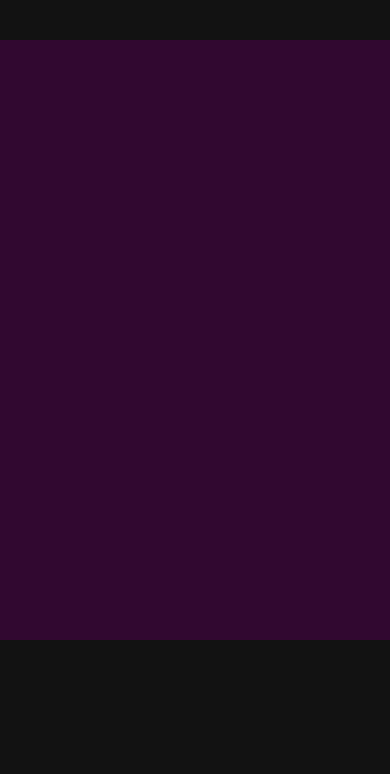
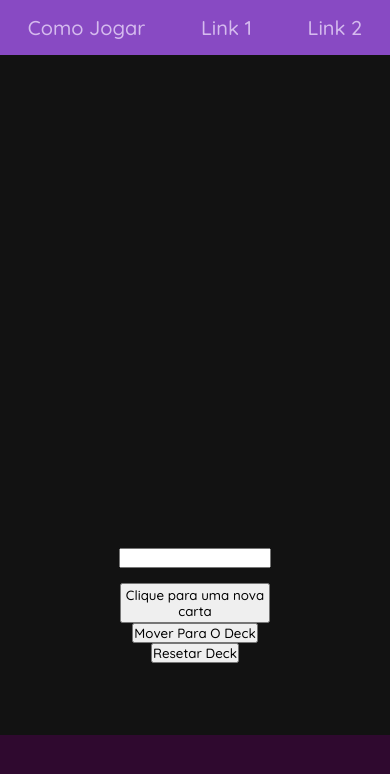
Before and after one commit to ianmarinor/CartasDoDiscord, a plain HTML site: page index.html in a window 390 px wide. Shown: the top 774 px of the page. Drawn offline with Linux system fonts and the light colour scheme.

Commit message:
- Resolvido bug que apagava o site pelo celular

```diff
--- a/script.js
+++ b/script.js
@@ -230,7 +230,7 @@ console.log('pontoPoderEspecial: ', pontoPoderEspecial);
 
 
 let pontoPoderSemCargo = () =>  Math.floor((parseInt(seedString[0]) + parseInt(seedString[1])) / 2 + 1)
-let pontoPoderSemCargoD = () => Math.floor((parseInt(seedString[5]) + parseInt(seedString[1])) / 2 + 1)
+let pontoPoderSemCargoD = () => Math.floor((parseInt(seedString[2]) + parseInt(seedString[3])) / 2 + 1)
 // let pontoPoderSemCargo = () => Math.floor(Math.random() * (10 - 1) + 1)
 // let pontoPoderSemCargoD = () => Math.floor(Math.random() * (10 - 1) + 1)
 // console.log('pontoPoderSemCargo: ', pontoPoderSemCargo);
@@ -239,7 +239,7 @@ let pontoPoderSemCargoD = () => Math.floor((parseInt(seedString[5]) + parseInt(s
 
 
 let pontoPoderPeople = () => Math.floor((parseInt(seedString[0]) + parseInt(seedString[1])) / 2 + 5)
-let pontoPoderPeopleD = () => Math.floor((parseInt(seedString[5]) + parseInt(seedString[1])) / 2 + 5)
+let pontoPoderPeopleD = () => Math.floor((parseInt(seedString[2]) + parseInt(seedString[3])) / 2 + 5)
 // let pontoPoderPeople = () => Math.floor(Math.random() * (20 - 1) + 1)
 // let pontoPoderPeopleD = () => Math.floor(Math.random() * (20 - 1) + 1)
 // console.log('pontoPoderPeople: ', pontoPoderPeople);
@@ -247,7 +247,7 @@ let pontoPoderPeopleD = () => Math.floor((parseInt(seedString[5]) + parseInt(see
 
 
 let pontoPoderGentleman = () => Math.floor((parseInt(seedString[0]) + parseInt(seedString[1])) / 2 + 9)
-let pontoPoderGentlemanD = () => Math.floor((parseInt(seedString[5]) + parseInt(seedString[1])) / 2 + 9)
+let pontoPoderGentlemanD = () => Math.floor((parseInt(seedString[2]) + parseInt(seedString[3])) / 2 + 9)
 // let pontoPoderGentleman = () => Math.floor(Math.random() * (30 - 5) + 5)
 // let pontoPoderGentlemanD = () => Math.floor(Math.random() * (30 - 5) + 5)
 
@@ -257,33 +257,33 @@ let pontoPoderMonarkD = () => Math.floor(Math.random() * 3)
 
 
 let pontoPoderNobre = () => Math.floor((parseInt(seedString[0]) + parseInt(seedString[1])) / 2 + 13)
-let pontoPoderNobreD = () => Math.floor((parseInt(seedString[0]) + parseInt(seedString[1])) / 2 + 13)
+let pontoPoderNobreD = () => Math.floor((parseInt(seedString[2]) + parseInt(seedString[3])) / 2 + 13)
 // let pontoPoderNobre = () => Math.floor(Math.random() * (40 - 15) +15)
 // let pontoPoderNobreD = () => Math.floor(Math.random() * (40 - 15) +15)
 
 
 let pontoPoderLord = () => Math.floor((parseInt(seedString[0]) + parseInt(seedString[1])) / 2 + 17)
-let pontoPoderLordD = () => Math.floor((parseInt(seedString[0]) + parseInt(seedString[1])) / 2 + 17)
+let pontoPoderLordD = () => Math.floor((parseInt(seedString[2]) + parseInt(seedString[3])) / 2 + 17)
 // let pontoPoderLord = () => Math.floor(Math.random() * (35 - 10) + 10)
 // let pontoPoderLordD = () =>Math.floor(Math.random() * (35 - 10) + 10)
 // console.log('pontoPoderLord: ', pontoPoderLord);
 
 
 let pontoPoderMinistro = () => Math.floor((parseInt(seedString[0]) + parseInt(seedString[1])) / 2 + 27)
-let pontoPoderMinistroD = () => Math.floor((parseInt(seedString[0]) + parseInt(seedString[1])) / 2 + 27)
+let pontoPoderMinistroD = () => Math.floor((parseInt(seedString[2]) + parseInt(seedString[3])) / 2 + 27)
 // let pontoPoderMinistro = () => Math.floor(Math.random() * (60 - 30) + 30)
 // let pontoPoderMinistroD = () => Math.floor(Math.random() * (60 - 30) + 30)
 // console.log('pontoPoderMinistro: ', pontoPoderMinistro);
 
 
-let pontoPoderPrimeMinister = () => Math.floor((parseInt(seedString[0]) + parseInt(seedString[1])) / 2 + 37)
-let pontoPoderPrimeMinisterD = () => Math.floor((parseInt(seedString[0]) + parseInt(seedString[1])) / 2 + 37)
+let pontoPoderPrimeMinister = () => Math.floor((parseInt(seedString[0]) + parseInt(seedString[1])) / 2 + 36)
+let pontoPoderPrimeMinisterD = () => Math.floor((parseInt(seedString[2]) + parseInt(seedString[3])) / 2 + 36)
 // let pontoPoderPrimeMinister = () => Math.floor(Math.random() * (70 - 50) + 50)
 // let pontoPoderPrimeMinisterD = () => Math.floor(Math.random() * (70 - 50) + 50)
 
 
-let pontoPoderRNGPremioMarino = () => Math.floor((parseInt(seedString[0]) + parseInt(seedString[1])) / 2 + 60)
-let pontoPoderRNGPremioMarinoD = () => Math.floor((parseInt(seedString[0]) + parseInt(seedString[1])) / 2 + 60)
+let pontoPoderRNGPremioMarino = () => Math.floor((parseInt(seedString[0]) + parseInt(seedString[1])) / 2 + 66)
+let pontoPoderRNGPremioMarinoD = () => Math.floor((parseInt(seedString[2]) + parseInt(seedString[3])) / 2 + 66)
 // let pontoPoderRNGPremioMarino = () => Math.floor(Math.random() * (150 - 90) + 90)
 // let pontoPoderRNGPremioMarinoD = () => Math.floor(Math.random() * (150 - 90) + 90)
 // console.log('pontoPoderRNGPremioMarino: ', pontoPoderRNGPremioMarino);
@@ -504,9 +504,10 @@ function colocarInfoNoWrap(){
 
 
 
+
 function colocarInput(){
-    // input = 0111111111111
-    input =  getSeed.value
+    input = getSeed.value
+    // input = 080712345111
 }
 
 //*************************MOVER CARTA PARA O INVENTARIO */
--- a/style.css
+++ b/style.css
@@ -336,11 +336,11 @@ p{
     }
 
     nav{
-        display: none;
+        /* display: none; */
 
     }
     .wrap{
-        display: none;
+        /* display: none; */
         width: 100%;
         background-image: none;
         background-color: #121212;
```
